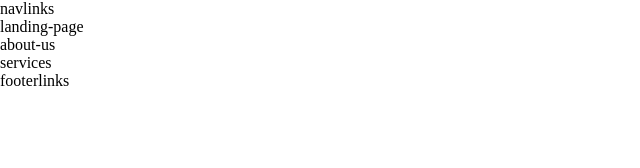
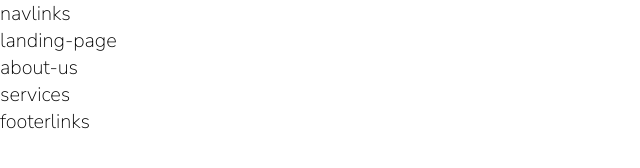
Before and after one commit to Jamie-Gargrave/TheBoyzClearance, a plain HTML site: page index.html in a window 1280 px wide. Shown: the whole page, without its empty margins (0-640 px from the left). Drawn offline with Linux system fonts and the light colour scheme.

Commit message:
feat: font changes

```diff
--- a/assets/CSS/style.css
+++ b/assets/CSS/style.css
@@ -1,4 +1,12 @@
+@import url('https://fonts.googleapis.com/css2?family=Nunito+Sans:wght@200;300;400;500&display=swap');
+
 * {
     padding: 0;
     margin: 0;
 }
+
+body {
+    font-family: 'Nunito Sans', sans-serif, arial;
+    font-weight: 200;
+    font-size: 20px;
+}
```
